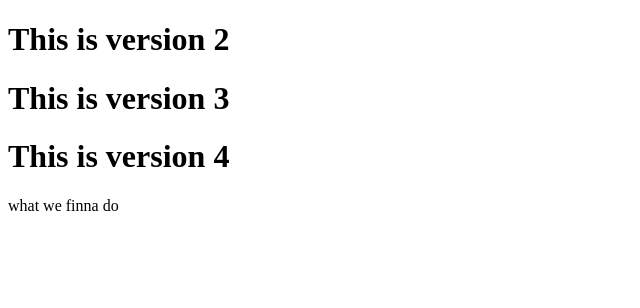
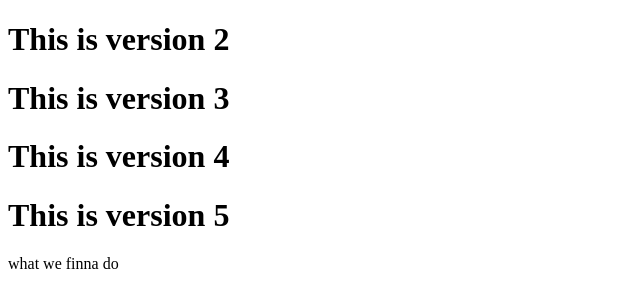
Before and after one commit to EnterThe36ChambersWuTang/first-repo, a plain HTML site: page index.html in a window 1280 px wide. Shown: the whole page, without its empty margins (0-640 px from the left). Drawn offline with Linux system fonts and the light colour scheme.

Commit message:
Version 5

```diff
--- a/index.html
+++ b/index.html
@@ -7,6 +7,7 @@
     <h1>This is version 2</h1>
     <h1>This is version 3</h1>
     <h1>This is version 4</h1>
+    <h1>This is version 5</h1>
 </head>
 <body>
     what we finna do
```
